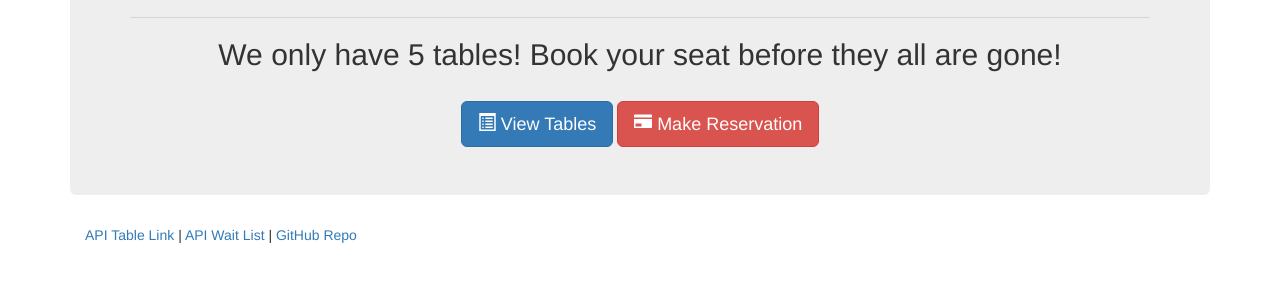
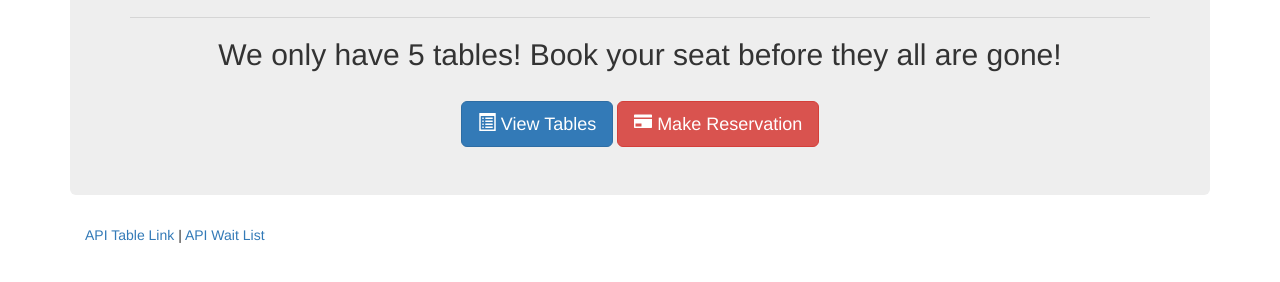
Before and after one commit to victoriaashling/hotRestaurant, a website: page view.html in a window 1280 px wide. Shown: the part 146-428 px from the top of the page. Drawn offline with nearby package versions, Linux system fonts and the light colour scheme.

Commit message:
trying get and post

```diff
--- a/view.html
+++ b/view.html
@@ -17,7 +17,7 @@
 		</div>
 		<footer class="footer">
 			<div class="container">
-				<p><a href="/api/tables">API Table Link</a> | <a href="/api/waitlist">API Wait List</a> | <a href="https://github.com/afhaque/HotRestaurant">GitHub Repo</a></p>
+				<p><a href="/api/tables">API Table Link</a> | <a href="/api/waitlist">API Wait List</a></p>
 			</div>
 		</footer>
 	</div>
```
